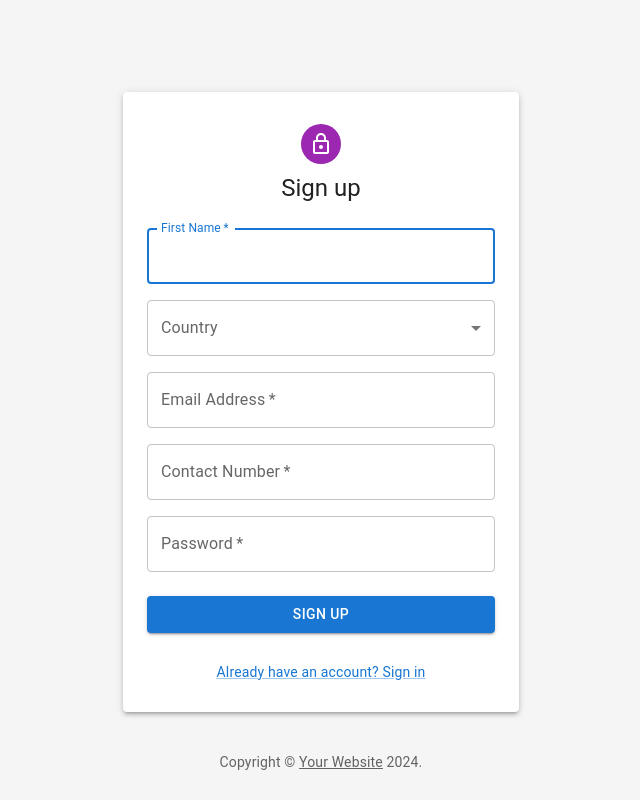
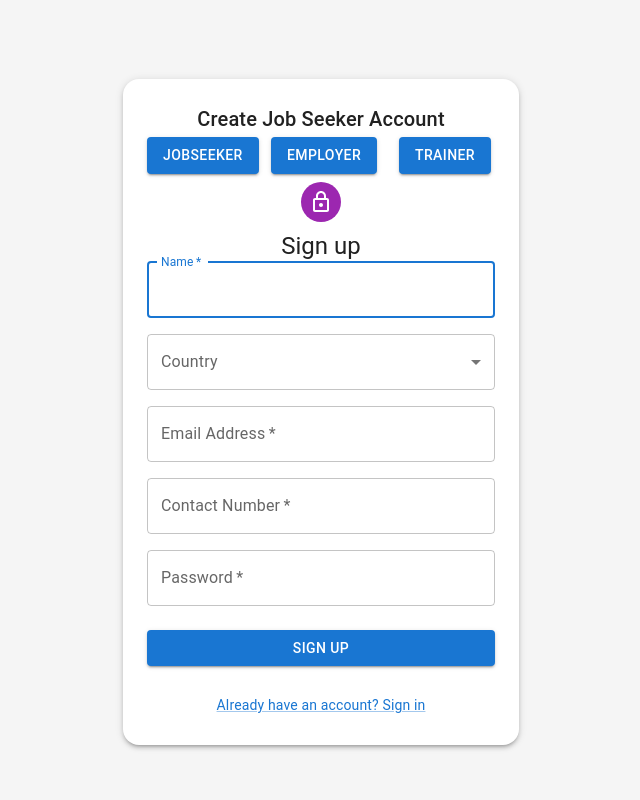
Before and after one commit to AliHaider1415/Webrtc-Jitsi-Client, a React (Create React App) app: page /sign-up in a window 1280 px wide. Shown: the whole page, without its empty margins (319-959 px from the left). Built offline with nearby package versions, Linux system fonts and the light colour scheme.

Commit message:
Added login form using formik and yup

```diff
--- a/package.json
+++ b/package.json
@@ -10,11 +10,13 @@
     "@testing-library/jest-dom": "^5.17.0",
     "@testing-library/react": "^13.4.0",
     "@testing-library/user-event": "^13.5.0",
+    "formik": "^2.4.5",
     "react": "^18.2.0",
     "react-dom": "^18.2.0",
     "react-router-dom": "^6.22.3",
     "react-scripts": "5.0.1",
-    "web-vitals": "^2.1.4"
+    "web-vitals": "^2.1.4",
+    "yup": "^1.4.0"
   },
   "scripts": {
     "start": "react-scripts start",
--- a/src/components/Login.jsx
+++ b/src/components/Login.jsx
@@ -3,8 +3,6 @@ import Avatar from "@mui/material/Avatar";
 import Button from "@mui/material/Button";
 import CssBaseline from "@mui/material/CssBaseline";
 import TextField from "@mui/material/TextField";
-import FormControlLabel from "@mui/material/FormControlLabel";
-import Checkbox from "@mui/material/Checkbox";
 import Link from "@mui/material/Link";
 import Grid from "@mui/material/Grid";
 import Box from "@mui/material/Box";
@@ -12,6 +10,14 @@ import LockOutlinedIcon from "@mui/icons-material/LockOutlined";
 import Typography from "@mui/material/Typography";
 import Container from "@mui/material/Container";
 import { createTheme, ThemeProvider } from "@mui/material/styles";
+import * as Yup from "yup";
+import { Formik, Form } from "formik";
+import { useNavigate } from "react-router-dom";
+
+const LoginSchema = Yup.object().shape({
+  email: Yup.string().email("Invalid email").required("Required"),
+  password: Yup.string().required("Required"),
+});
 
 function Copyright(props) {
   return (
@@ -32,18 +38,32 @@ function Copyright(props) {
 }
 
 const defaultTheme = createTheme();
-
 export default function Login() {
-  const handleSubmit = (event) => {
-    event.preventDefault();
-    const data = new FormData(event.currentTarget);
-    console.log({
-      email: data.get("email"),
-      password: data.get("password"),
-    });
-  };
-
+  const navigate = useNavigate();
   return (
+    <div>
+      <Formik
+        initialValues={{
+          email: "",
+          password: "",
+        }}
+        validationSchema={LoginSchema}
+        onSubmit={(values) => {
+          console.log(values);
+          navigate("/");
+        }}
+      >
+        {({
+          errors,
+          touched,
+          isValidating,
+          values,
+          handleChange,
+          handleBlur,
+          handleSubmit,
+          isSubmitting,
+        }) => (
+          <Form>
             <ThemeProvider theme={defaultTheme}>
               <Container component="main" maxWidth="xs">
                 <CssBaseline />
@@ -65,12 +85,7 @@ export default function Login() {
                   <Typography component="h1" variant="h5">
                     Sign in
                   </Typography>
-          <Box
-            component="form"
-            onSubmit={handleSubmit}
-            noValidate
-            sx={{ mt: 1 }}
-          >
+                  <Box component="form" noValidate sx={{ mt: 1 }}>
                     <TextField
                       margin="normal"
                       required
@@ -78,6 +93,11 @@ export default function Login() {
                       id="email"
                       label="Email Address"
                       name="email"
+                      onChange={handleChange}
+                      onBlur={handleBlur}
+                      value={values.email}
+                      error={errors.email && touched.email}
+                      helperText={errors.email && touched.email && errors.email}
                       autoComplete="email"
                       autoFocus
                     />
@@ -87,6 +107,13 @@ export default function Login() {
                       fullWidth
                       name="password"
                       label="Password"
+                      onChange={handleChange}
+                      onBlur={handleBlur}
+                      value={values.password}
+                      error={errors.password && touched.password}
+                      helperText={
+                        errors.password && touched.password && errors.password
+                      }
                       type="password"
                       id="password"
                       autoComplete="current-password"
@@ -97,6 +124,7 @@ export default function Login() {
                       fullWidth
                       variant="contained"
                       sx={{ mt: 3, mb: 2 }}
+                      onClick={handleSubmit}
                     >
                       Sign In
                     </Button>
@@ -117,5 +145,9 @@ export default function Login() {
                 <Copyright sx={{ mt: 8, mb: 4 }} />
               </Container>
             </ThemeProvider>
+          </Form>
+        )}
+      </Formik>
+    </div>
   );
 }
--- a/src/components/SignUp.jsx
+++ b/src/components/SignUp.jsx
@@ -1,10 +1,8 @@
-import * as React from "react";
+import React from "react";
 import Avatar from "@mui/material/Avatar";
 import Button from "@mui/material/Button";
 import CssBaseline from "@mui/material/CssBaseline";
 import TextField from "@mui/material/TextField";
-import FormControlLabel from "@mui/material/FormControlLabel";
-import Checkbox from "@mui/material/Checkbox";
 import Link from "@mui/material/Link";
 import Grid from "@mui/material/Grid";
 import Box from "@mui/material/Box";
@@ -17,73 +15,83 @@ import MenuItem from "@mui/material/MenuItem";
 import FormControl from "@mui/material/FormControl";
 import InputLabel from "@mui/material/InputLabel";
 
-function Copyright(props) {
-  return (
-    <Typography
-      variant="body2"
-      color="text.secondary"
-      align="center"
-      {...props}
-    >
-      {"Copyright © "}
-      <Link color="inherit" href="https://www.searchopal.com">
-        Your Website
-      </Link>{" "}
-      {new Date().getFullYear()}
-      {"."}
-    </Typography>
-  );
-}
-
-const defaultTheme = createTheme();
+const theme = createTheme();
 
 export default function SignUp() {
+  const changeForm = (value) => {
+    // Add your code here to handle the form change
+  };
   const handleSubmit = (event) => {
     event.preventDefault();
     const data = new FormData(event.currentTarget);
     console.log({
+      name: data.get("name"),
+      country: data.get("country"),
       email: data.get("email"),
+      contactNumber: data.get("contactNumber"),
       password: data.get("password"),
     });
   };
 
   return (
-    <ThemeProvider theme={defaultTheme}>
+    <ThemeProvider theme={theme}>
       <Container component="main" maxWidth="xs">
         <CssBaseline />
         <Box
           sx={{
-            marginTop: 8,
+            marginTop: theme.spacing(3),
             display: "flex",
             flexDirection: "column",
             alignItems: "center",
             bgcolor: "background.paper",
-            boxShadow: 3,
-            borderRadius: 1,
-            padding: 3,
+            boxShadow: theme.shadows[3],
+            borderRadius: theme.shape.borderRadius,
+            padding: theme.spacing(3),
           }}
         >
-          <Avatar sx={{ m: 1, bgcolor: "secondary.main" }}>
+          <Typography component="h6" variant="h6">
+            Create Job Seeker Account
+          </Typography>
+
+          <Grid container spacing={3} justifyContent="center">
+            <Grid item xs={12} sm={4}>
+              <Button
+                variant="contained"
+                onClick={() => changeForm("jobseeker")}
+              >
+                JobSeeker
+              </Button>
+            </Grid>
+            <Grid item xs={12} sm={4}>
+              <Button
+                variant="contained"
+                onClick={() => changeForm("employer")}
+              >
+                Employer
+              </Button>
+            </Grid>
+            <Grid item xs={12} sm={4}>
+              <Button variant="contained" onClick={() => changeForm("trainer")}>
+                Trainer
+              </Button>
+            </Grid>
+          </Grid>
+          <Avatar sx={{ m: 1, bgcolor: theme.palette.secondary.main }}>
             <LockOutlinedIcon />
           </Avatar>
           <Typography component="h1" variant="h5">
             Sign up
           </Typography>
-          <Box
-            component="form"
-            noValidate
-            onSubmit={handleSubmit}
-            sx={{ mt: 3 }}
-          >
+          <form onSubmit={handleSubmit} noValidate>
             <Grid container spacing={2}>
               <Grid item xs={12}>
                 <TextField
                   autoComplete="given-name"
-                  name="Name"
+                  name="name"
                   required
                   fullWidth
-                  id="Name"
-                  label="First Name"
+                  id="name"
+                  label="Name"
                   autoFocus
                 />
               </Grid>
@@ -99,10 +107,10 @@ export default function SignUp() {
                     <MenuItem value="USA">USA</MenuItem>
                     <MenuItem value="Canada">Canada</MenuItem>
                     <MenuItem value="UK">UK</MenuItem>
+                    <MenuItem value="Pakistan">Pakistan</MenuItem>
                   </Select>
                 </FormControl>
               </Grid>
-
               <Grid item xs={12}>
                 <TextField
                   required
@@ -119,12 +127,11 @@ export default function SignUp() {
                   fullWidth
                   id="phone"
                   label="Contact Number"
-                  type="phone"
+                  type="number"
                   name="contactNumber"
                   autoComplete="tel"
                 />
               </Grid>
-
               <Grid item xs={12}>
                 <TextField
                   required
@@ -141,7 +148,8 @@ export default function SignUp() {
               type="submit"
               fullWidth
               variant="contained"
-              sx={{ mt: 3, mb: 2 }}
+              color="primary"
+              sx={{ mt: theme.spacing(3), mb: theme.spacing(2) }}
             >
               Sign Up
             </Button>
@@ -152,9 +160,8 @@ export default function SignUp() {
                 </Link>
               </Grid>
             </Grid>
-          </Box>
+          </form>
         </Box>
-        <Copyright sx={{ mt: 5 }} />
       </Container>
     </ThemeProvider>
   );
```
Also changed, not shown: 1 other file (tests, documents, lock files or other folders). Lines whose indentation alone changed are shown as unchanged.
